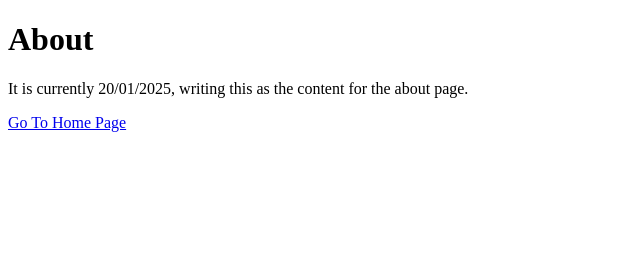
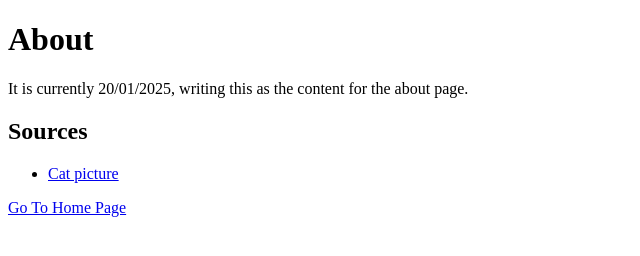
Before and after one commit to jblanco3466/jblanco3466.github.io, a plain HTML site: page about.html in a window 1280 px wide. Shown: the whole page, without its empty margins (0-640 px from the left). Drawn offline with Linux system fonts and the light colour scheme.

Commit message:
Added sources section in about.

```diff
--- a/about.html
+++ b/about.html
@@ -8,6 +8,13 @@
 <body>
     <h1>About</h1>
     <p>It is currently 20/01/2025, writing this as the content for the about page.</p>
+    <h2>Sources</h2>
+    <ul>
+        <li>
+            <a href="https://www.scientificamerican.com/article/the-6-most-intriguing-things-we-learned-about-pet-cats-and-dogs-this-year/" target="_blank">Cat picture</a>
+        </li>
+    </ul>
+
     <a class="about-button" href="index.html">Go To Home Page</a>
 </body>
 </html>
```
